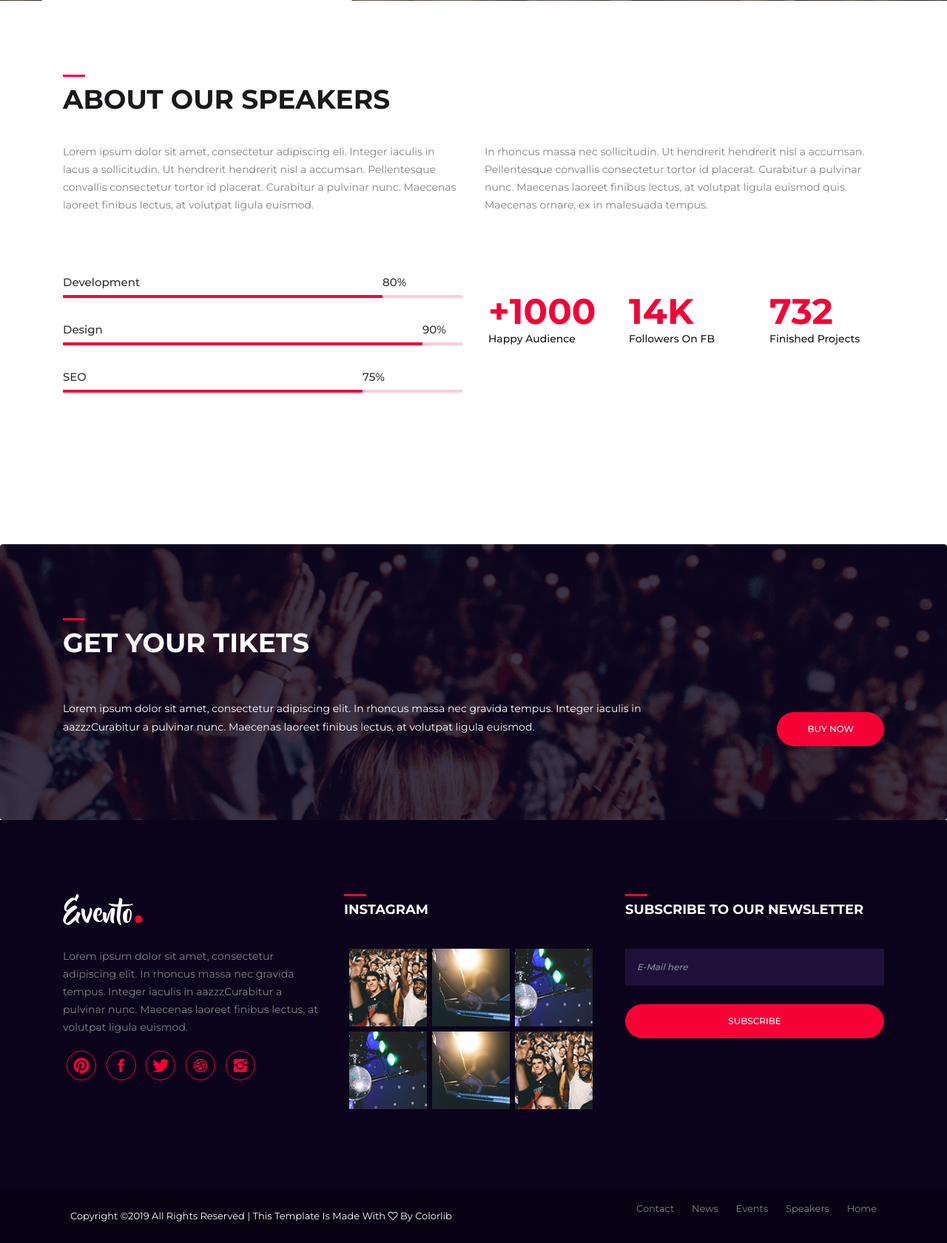
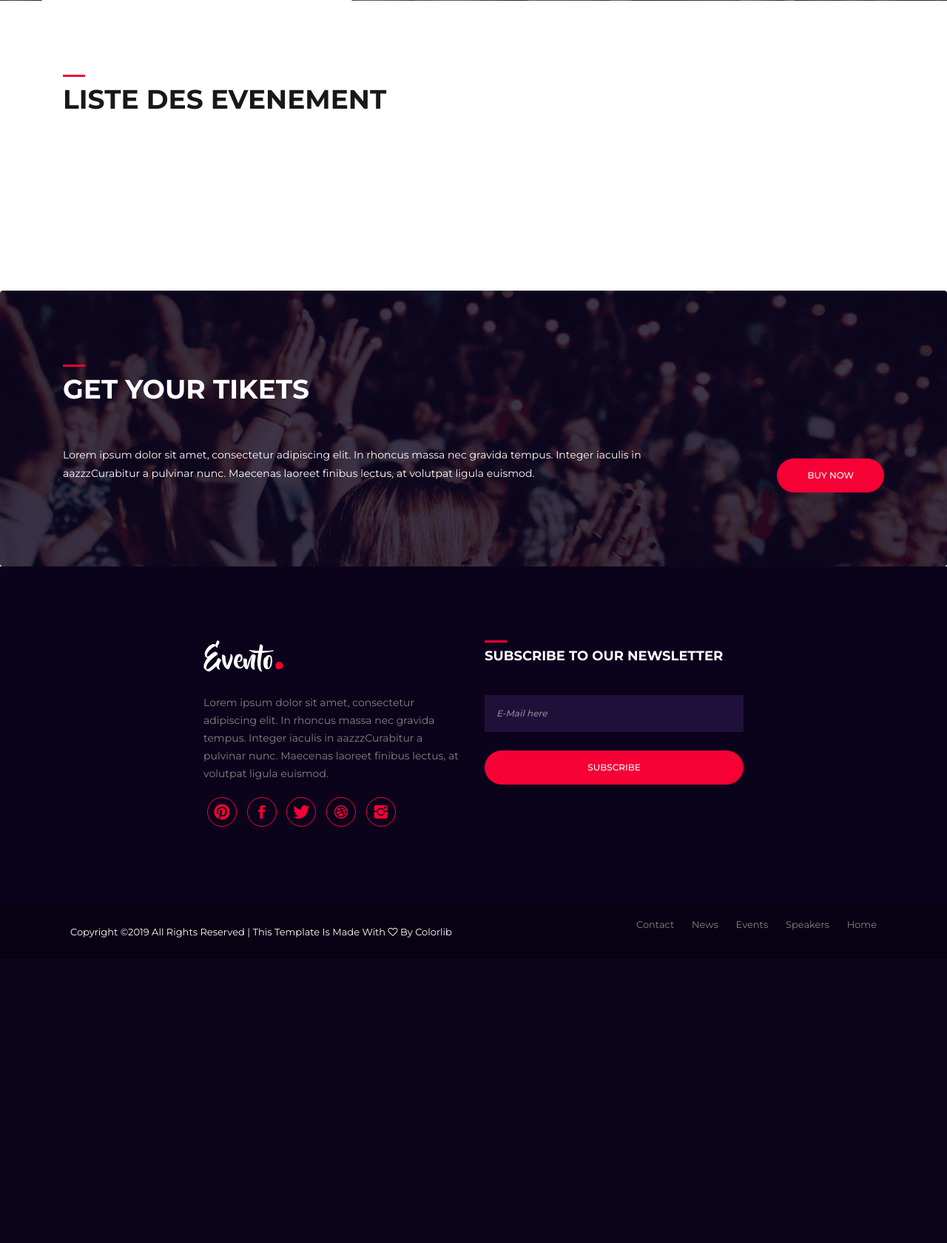
Before and after one commit to mzahbach/billetterie, a Symfony app: template templates/eventfront/event.html.twig in a window 1280 px wide. Shown: the part 426-2107 px from the top of the page at 74% size. After the commit the page ends 1694 px from the top, so only its background shows below. Run offline with Twig, Linux system fonts and the light colour scheme; the template is opened without the code that fills it, so the values that code supplies are empty; some libraries are stand-ins or nearby versions; some web fonts are replaced.

Commit message:
6/03/2019 commit

```diff
--- a/templates/baseF.html.twig
+++ b/templates/baseF.html.twig
@@ -113,49 +113,7 @@
                             </div>
                         </div>
 
-                        <div class="col-12 col-md-4">
-                            <div class="footer_box">
-                                <div class="footer_header">
-                                    <h4 class="footer_title">
-                                        instagram
-                                    </h4>
-                                </div>
-                                <div class="footer_box_body">
-                                    <ul class="instagram_list">
-                                        <li>
-                                            <a href="#">
-                                                <img src="assets/img/cleander/c1.png" alt="instagram">
-                                            </a>
-                                        </li>
-                                        <li>
-                                            <a href="#">
-                                                <img src="assets/img/cleander/c2.png" alt="instagram">
-                                            </a>
-                                        </li>
-                                        <li>
-                                            <a href="#">
-                                                <img src="assets/img/cleander/c3.png" alt="instagram">
-                                            </a>
-                                        </li>
-                                        <li>
-                                            <a href="#">
-                                                <img src="assets/img/cleander/c3.png" alt="instagram">
-                                            </a>
-                                        </li>
-                                        <li>
-                                            <a href="#">
-                                                <img src="assets/img/cleander/c2.png" alt="instagram">
-                                            </a>
-                                        </li>
-                                        <li>
-                                            <a href="#">
-                                                <img src="assets/img/cleander/c1.png" alt="instagram">
-                                            </a>
-                                        </li>
-                                    </ul>
-                                </div>
-                            </div>
-                        </div>
+
 
                         <div class="col-12 col-md-4">
                             <div class="footer_box">
--- a/templates/espace_admin/index.html.twig
+++ b/templates/espace_admin/index.html.twig
@@ -10,8 +10,9 @@
 
 
 <section class="pb100">
+    <div class="row justify-content-center no-gutters">
         {% for evenement in evenements %}
-        <div class="row justify-content-center no-gutters">
+
 
             <div class="col-md-3 col-sm-6">
                 <div class="speaker_box">
@@ -41,8 +42,9 @@
                 </div>
             </div>
 
-        </div>
+
             {% endfor %}
+
             <a href="{{ path('eventfront') }}" class="btn btn-primary btn-rounded">Partir Front</a>
 
 </section>
--- a/templates/eventfront/event.html.twig
+++ b/templates/eventfront/event.html.twig
@@ -28,82 +28,12 @@
     <div class="container">
         <div class="section_title">
             <h3 class="title">
-                About Our Speakers
+                Liste des evenement
             </h3>
         </div>
 
-        <div class="row justify-content-center">
-            <div class="col-12 col-md-6">
-                <p>
-                    Lorem ipsum dolor sit amet, consectetur adipiscing eli. Integer iaculis in lacus a sollicitudin. Ut hendrerit hendrerit nisl a accumsan. Pellentesque convallis consectetur tortor id placerat. Curabitur a pulvinar nunc. Maecenas laoreet finibus lectus, at volutpat ligula euismod.
-                </p>
-            </div>
-            <div class="col-12 col-md-6">
-                <p>
-                    In rhoncus massa nec  sollicitudin. Ut hendrerit hendrerit nisl a accumsan. Pellentesque convallis consectetur tortor id placerat. Curabitur a pulvinar nunc. Maecenas laoreet finibus lectus, at volutpat ligula euismod quis. Maecenas ornare, ex in malesuada tempus.
-                </p>
-            </div>
-        </div>
-        <div class="row justify-content-center mt50">
-            <div class="col-12 col-md-6">
-                <div class="progress_container">
-
-                    <div class="single_progressbar">
-                        <div class="progress_text">
-                            <span>Development</span>
-                            <span class="progress_num" style="left:80%;">80%</span>
-                        </div>
-                        <div class="progress">
-                            <div class="progress-bar" role="progressbar" data-transitiongoal="80" aria-valuenow="80" style="width: 80%;"></div>
-                        </div>
-                    </div>
-
-                    <div class="single_progressbar">
-                        <div class="progress_text">
-                            <span>Design</span>
-                            <span class="progress_num" style="left:90%;">90%</span>
-                        </div>
-                        <div class="progress">
-                            <div class="progress-bar" role="progressbar" data-transitiongoal="90" aria-valuenow="90" style="width: 90%;"></div>
-                        </div>
-                    </div>
-
-                    <div class="single_progressbar">
-                        <div class="progress_text">
-                            <span>SEO</span>
-                            <span class="progress_num" style="left:75%;">75%</span>
-                        </div>
-                        <div class="progress">
-                            <div class="progress-bar" role="progressbar" data-transitiongoal="75" aria-valuenow="75" style="width: 75%;"></div>
-                        </div>
-                    </div>
 
 
-                </div>
-            </div>
-            <div class="col-12 col-md-6">
-                <div class="row justify-content-center mt30">
-                    <div class="col-12 col-md-4">
-                        <div class="counter_box">
-                           <span>+</span><span class="counter">1000</span>
-                            <h5>Happy Audience</h5>
-                        </div>
-                    </div>
-                    <div class="col-12 col-md-4">
-                        <div class="counter_box">
-                            <span class="counter">14</span><span>K</span>
-                            <h5>Followers on FB</h5>
-                        </div>
-                    </div>
-                    <div class="col-12 col-md-4">
-                        <div class="counter_box">
-                            <span class="counter">732</span>
-                            <h5>Finished Projects</h5>
-                        </div>
-                    </div>
-                </div>
-            </div>
-        </div>
     </div>
 </section>
 <!--about section end -->
@@ -134,6 +64,9 @@
                         </li>
                         <li>
                             <a href="#"><i class="ion-social-instagram"></i></a>
+                        </li>
+                        <li>
+                            <a href="{{ path('detailevent', {'id': evenement.id}) }}" class="readmore_btn">+</a>
                         </li>
                     </ul>
                 </div>
```
Also changed, not shown: src/Controller/EventfrontController.php (+10 -0 lines), templates/eventfront/showEvent.html.twig (added, +82 -0 lines).
